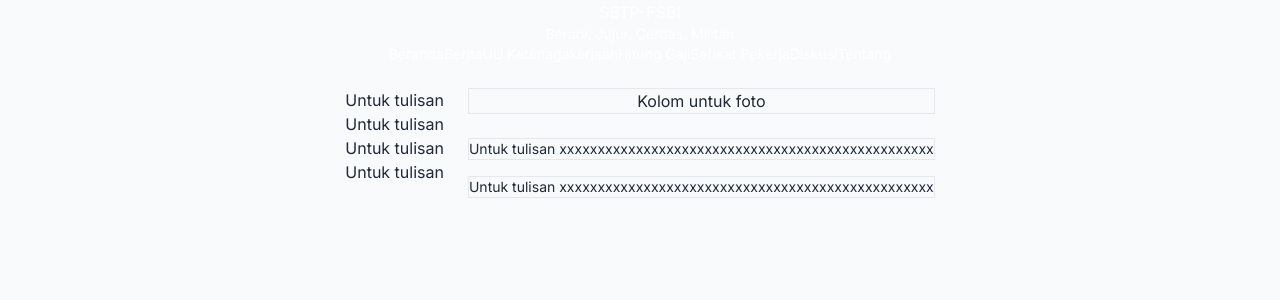
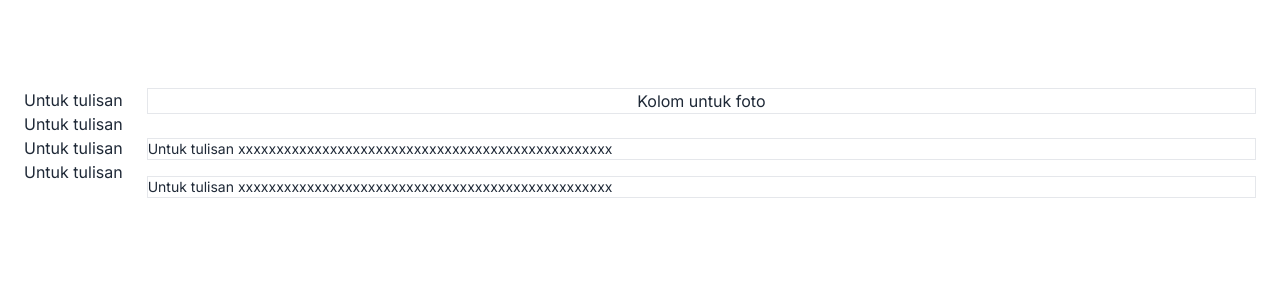
Before and after one commit to xadyr-sbi/sbtp, a Next.js app: page / in a window 1280 px wide. Shown: the top 300 px of the page. Built offline with nearby package versions, Linux system fonts and the light colour scheme; no server answers; the database is empty.

Commit message:
Update page.tsx

```diff
--- a/app/page.tsx
+++ b/app/page.tsx
@@ -5,12 +5,20 @@ import Footer from "@/components/Footer"
 
 export default function HomePage() {
   return (
-    <div className="flex flex-col min-h-screen bg-gray-50">
+    <div className="flex flex-col min-h-screen bg-white">
+      {/* Header */}
       <Navbar />
-      <main className="flex flex-1 max-w-7xl mx-auto px-4 lg:px-6 py-6 gap-6">
+
+      {/* Konten utama */}
+      <main className="flex flex-1 max-w-7xl mx-auto w-full px-4 lg:px-6 py-6 gap-6">
+        {/* Sidebar kiri */}
         <Sidebar />
+
+        {/* Konten tengah */}
         <MainContent />
       </main>
+
+      {/* Footer */}
       <Footer />
     </div>
   )
```
